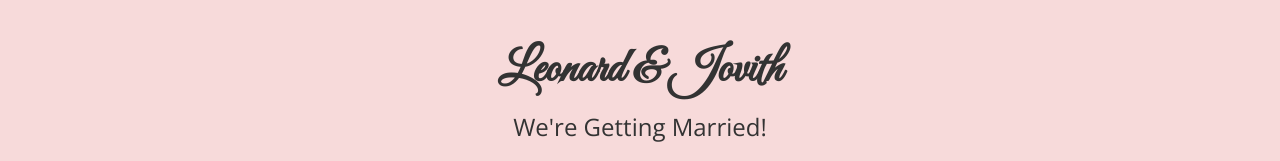
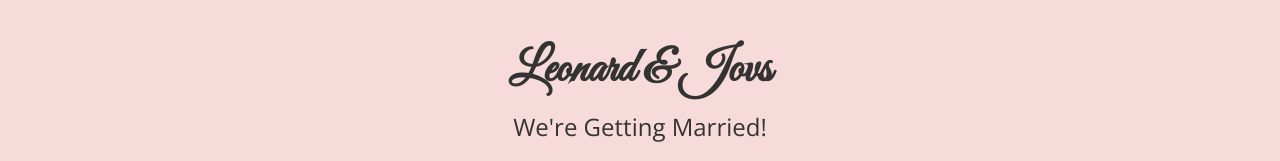
Before and after one commit to lland0504/Wedding-Invite, a plain HTML site: page index.html in a window 1280 px wide. Shown: the top 161 px of the page. Drawn offline with nearby package versions, Linux system fonts and the light colour scheme.

Commit message:
Update index.html

```diff
--- a/index.html
+++ b/index.html
@@ -64,7 +64,7 @@
 <body>
 
 <header>
-  <h1>Leonard & Jovith</h1>
+  <h1>Leonard & Jovs</h1>
   <h2>We're Getting Married!</h2>
   <img src="main/IMG_5340.JPG" alt="Leonard & Jovith Wedding" style="max-width: 300px; width: 80%; border-radius: 16px; margin-top: 20px; box-shadow: 0 4px 8px rgba(0,0,0,0.2);">
   <div class="countdown" id="countdown"></div>
```
